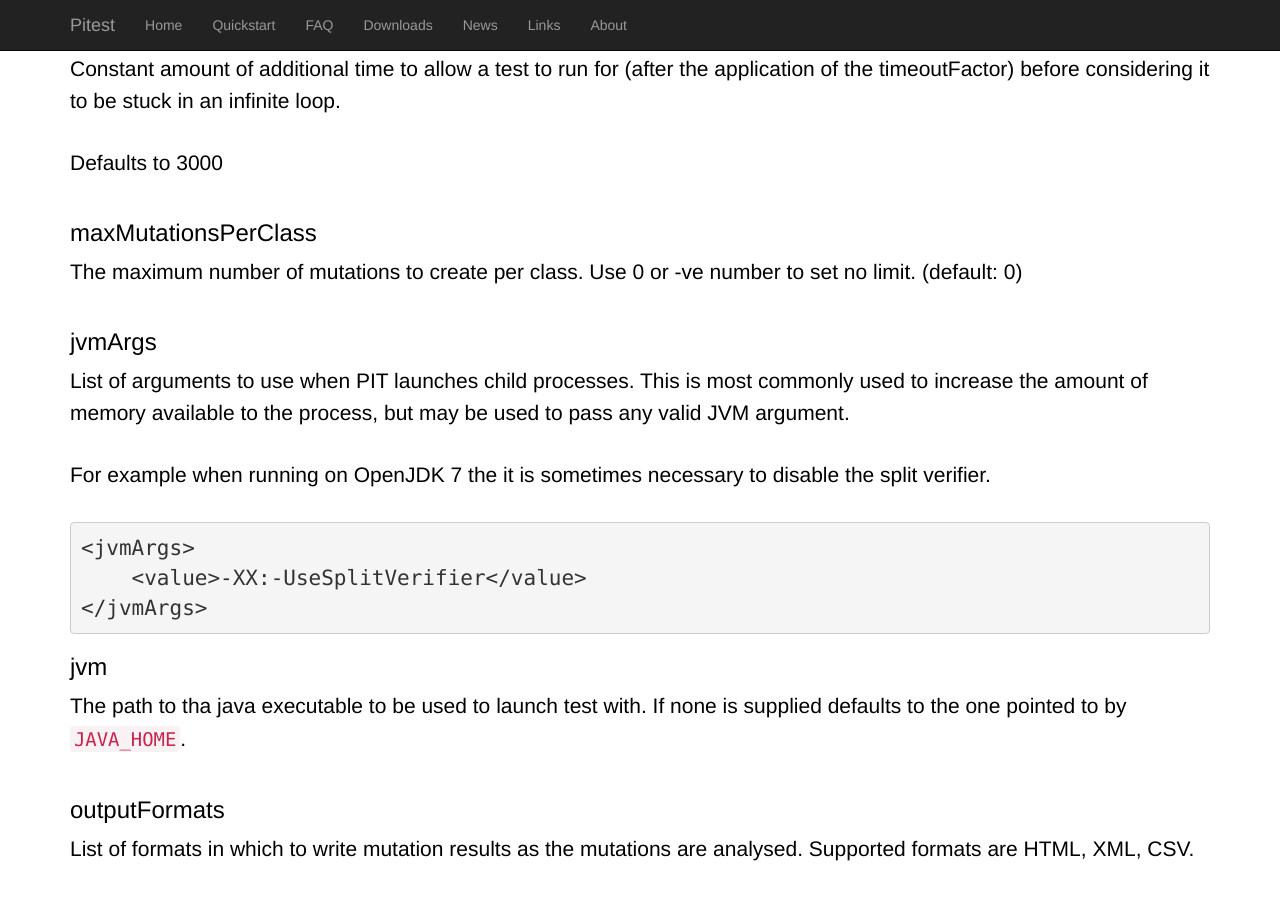
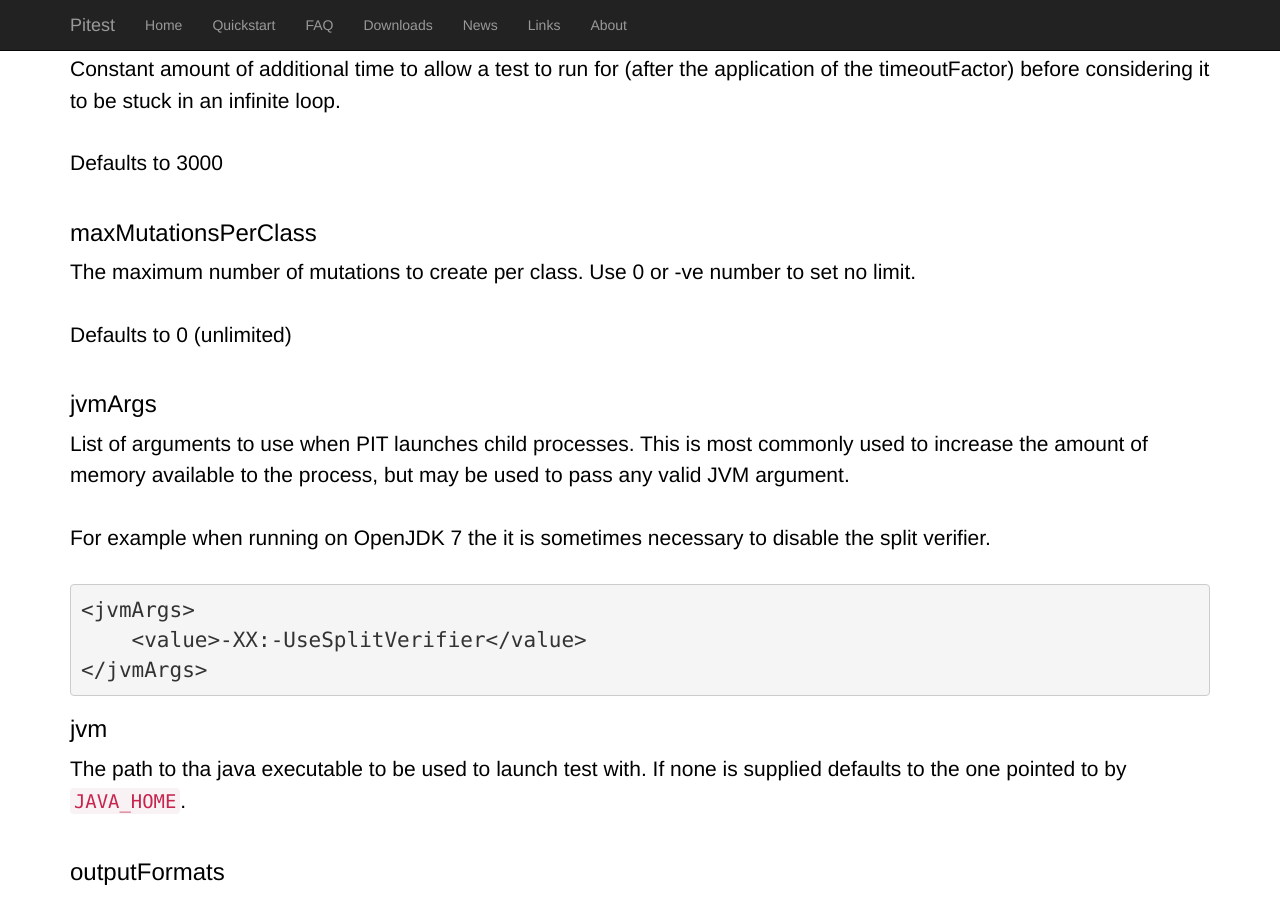
Before and after one commit to hcoles/pitest-site, a Jekyll site: the page built from quickstart/maven.markdown, in a window 1280 px wide and 900 px high, scrolled down 5321 px. Built offline with Jekyll 4.4.1, drawn with Linux system fonts in a browser that asks for light colours; Markdown is read by kramdown in place of the engine named in the settings; comment, search, counter and statistics services are not loaded.

Commit message:
keep format

```diff
--- a/quickstart/maven.markdown
+++ b/quickstart/maven.markdown
@@ -211,7 +211,9 @@ Defaults to 3000
 
 ### maxMutationsPerClass
 
-The maximum number of mutations to create per class. Use 0 or -ve number to set no limit. (default: 0)
+The maximum number of mutations to create per class. Use 0 or -ve number to set no limit.
+
+Defaults to 0 (unlimited)
 
 ### jvmArgs
 
```
